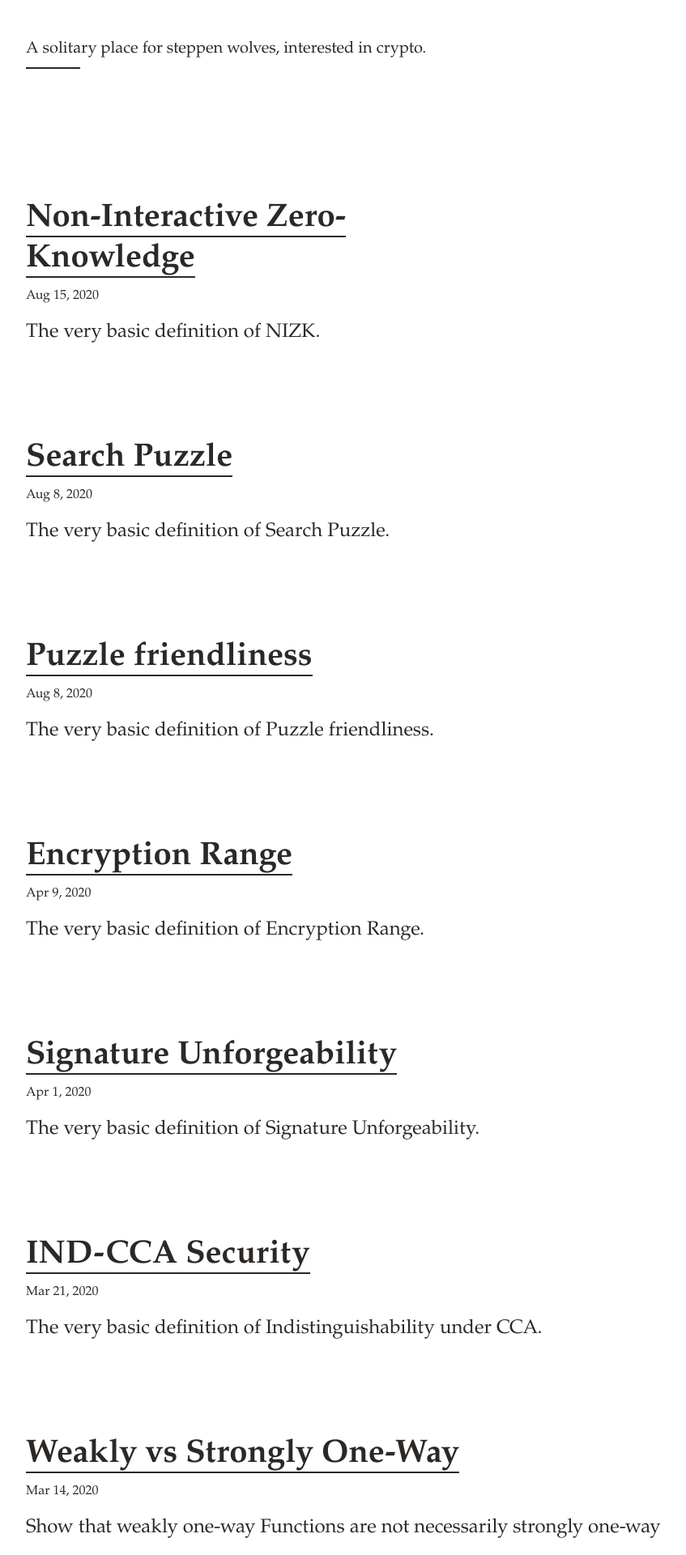
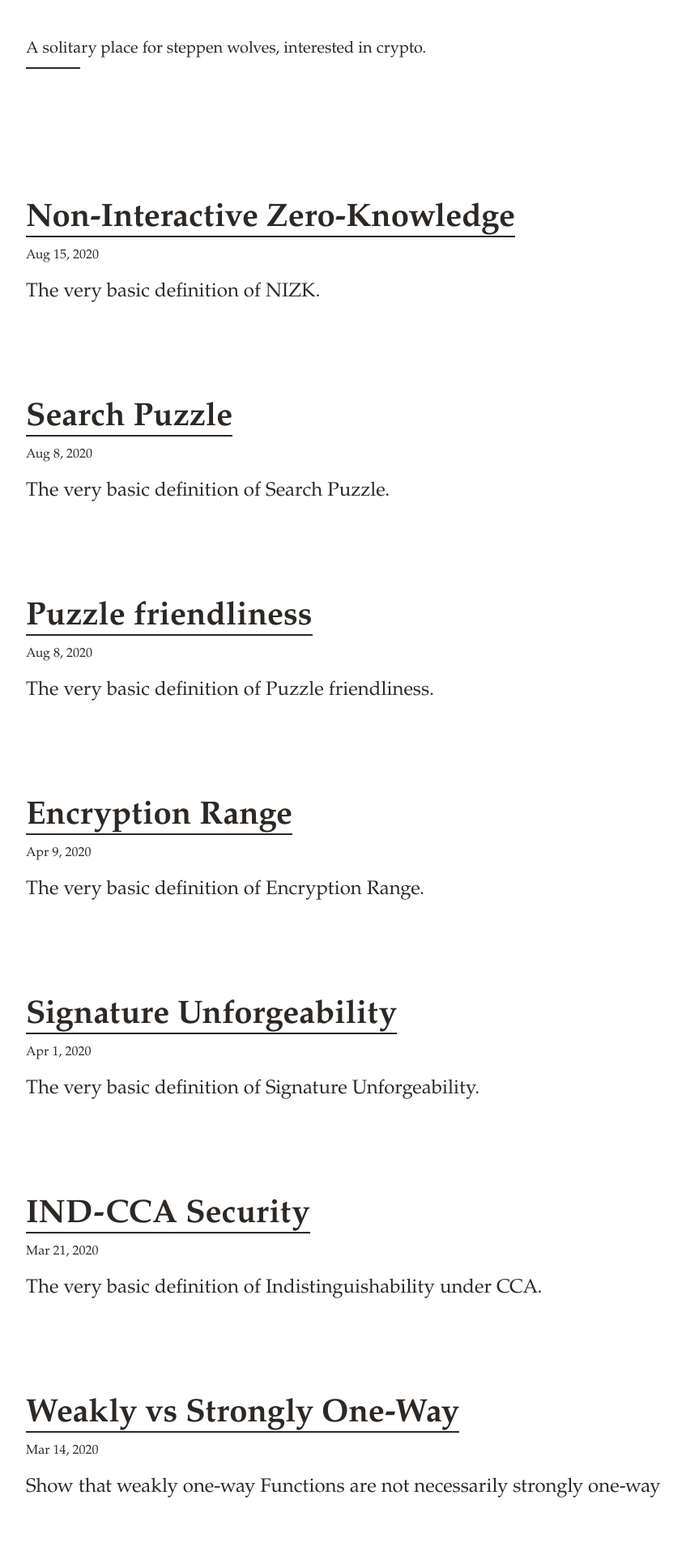
Before and after one commit to lrusso96/steppen-wolf, a Jekyll site: the page built from index.markdown, in a window 1280 px wide. Shown: the part 338-2258 px from the top of the page at 81% size, without its empty margins (208-1055 px from the left). Built offline with Jekyll 4.4.1, drawn with Linux system fonts in a browser that asks for light colours.

Commit message:
Post Block: update col size for titles

```diff
--- a/_includes/post_block.html
+++ b/_includes/post_block.html
@@ -1,8 +1,10 @@
 <!-- Renders post date, title, and snippet of text. -->
 <div class="py-2 mb-2 prose">
-    <h2 class="h1 lh-condensed col-9 mb-0">
-        <a class="link-primary" title="{{ post.url | prepend: site.baseurl }}" href="{{ post.url | prepend: site.baseurl }}">{{ post.title }}</a>
+    <h2 class="h1 lh-condensed col-12 mb-0">
+        <a class="link-primary" title="{{ post.url | prepend: site.baseurl }}"
+            href="{{ post.url | prepend: site.baseurl }}">{{ post.title }}</a>
     </h2>
-    <a class="no-underline-hover h5 block py-1 mb-1" title="{{ post.url | prepend: site.baseurl }}" href="{{ post.url | prepend: site.baseurl }}">{{ post.date | date: "%b %-d, %Y" }}</a>
+    <a class="no-underline-hover h5 block py-1 mb-1" title="{{ post.url | prepend: site.baseurl }}"
+        href="{{ post.url | prepend: site.baseurl }}">{{ post.date | date: "%b %-d, %Y" }}</a>
     {% include post_preview.html post=post %}
 </div>
```
